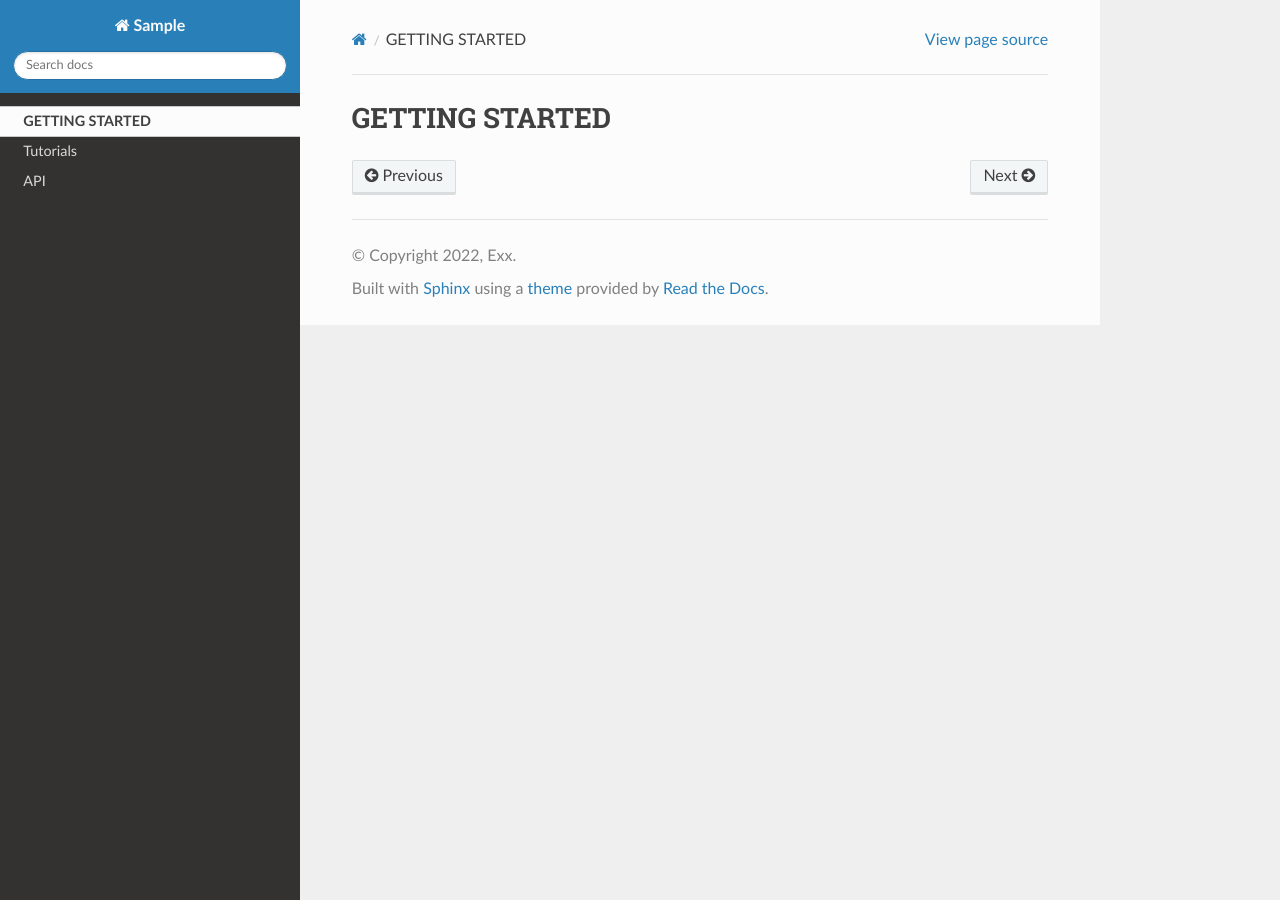
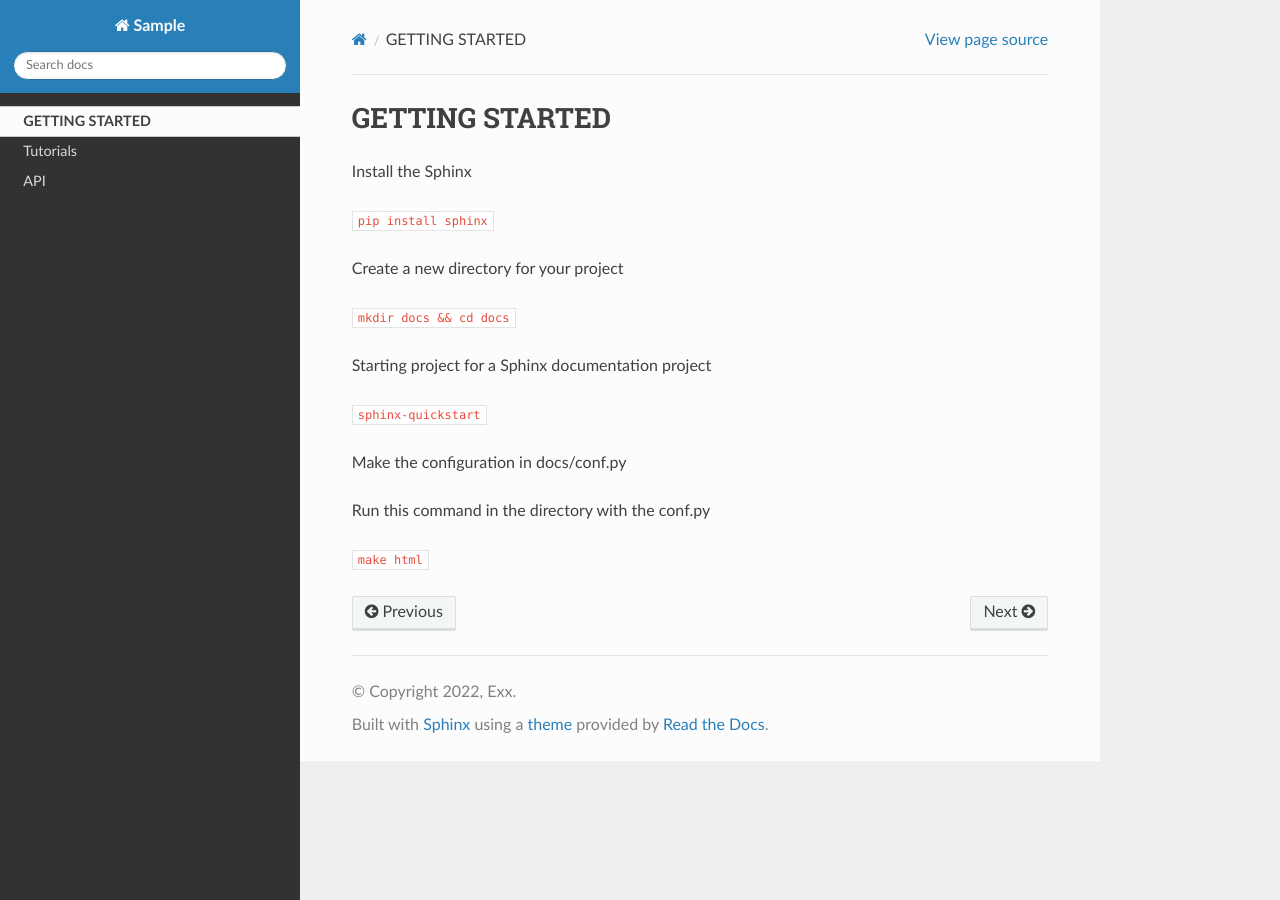
Before and after one commit to gatici/sphinx_demo, a Sphinx documentation site: the page built from docs/source/getting_started.rst, in a window 1280 px wide. Built offline with Sphinx 7.4.7 and the Read the Docs theme 2.0.0, drawn with Linux system fonts in a browser that asks for light colours.

Commit message:
Update getting_started.rst

```diff
--- a/docs/source/getting_started.rst
+++ b/docs/source/getting_started.rst
@@ -1,2 +1,20 @@
 GETTING STARTED
 ===============
+
+Install the Sphinx
+
+``pip install sphinx``
+
+Create a new directory for your project
+
+``mkdir docs && cd docs``
+
+Starting project for a Sphinx documentation project
+
+``sphinx-quickstart``
+
+Make the configuration in docs/conf.py
+
+Run this command in the directory with the conf.py
+
+``make html``
```
